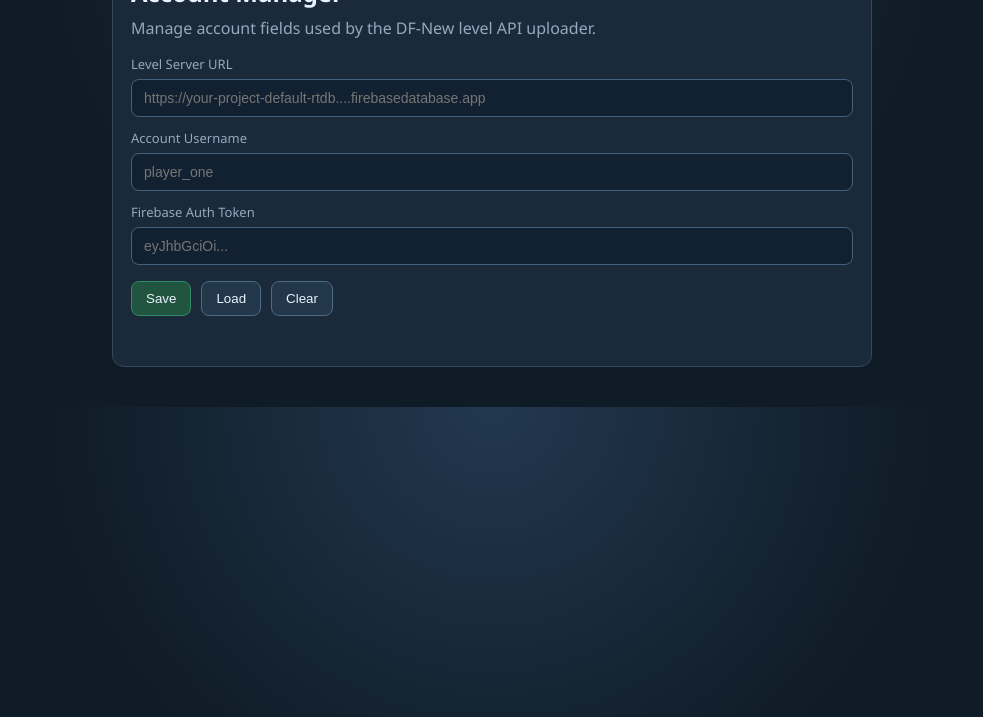
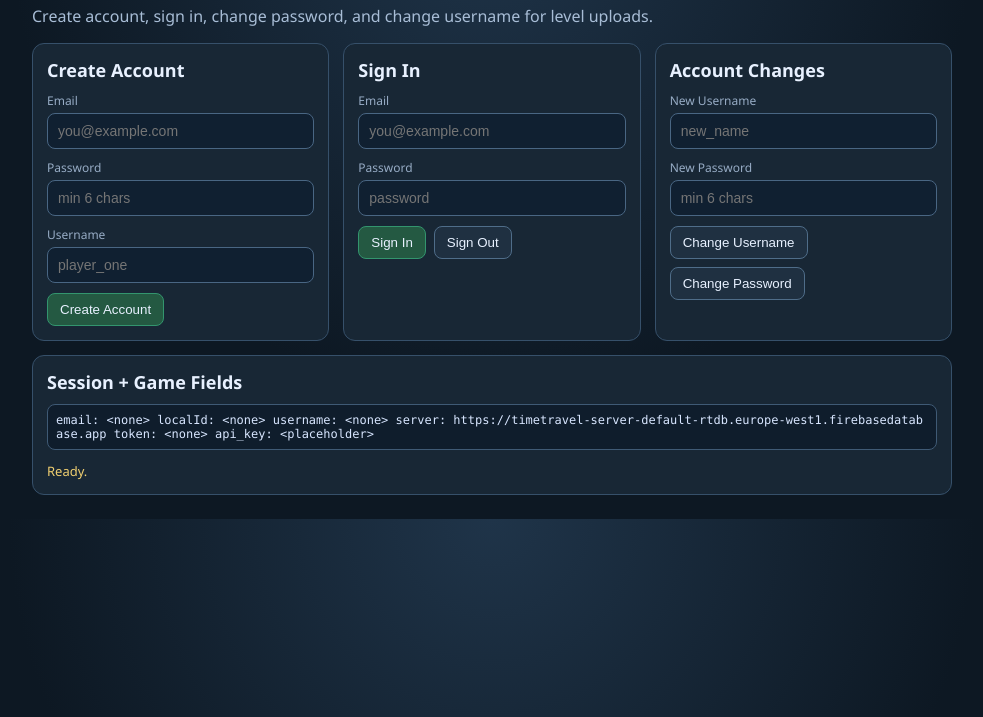
Before and after one commit to Benno111/Dorfplatformer-API, a plain HTML site: page index.html in a window 1280 px wide. Shown: the part 83-800 px from the top of the page, without its empty margins (148-1131 px from the left). Drawn offline with Linux system fonts and the light colour scheme.

```diff
--- a/index.html
+++ b/index.html
@@ -6,89 +6,129 @@
   <title>DF-New Account Manager</title>
   <style>
     :root {
-      --bg: #0f1b26;
-      --panel: #1b2a3a;
-      --text: #eaf2ff;
-      --muted: #95a8bf;
-      --accent: #57c59f;
-      --warn: #f8d66b;
+      --bg: #0d1823;
+      --panel: #182735;
+      --panel-2: #1f3041;
+      --text: #e8f1ff;
+      --muted: #97acc5;
+      --ok: #5cd1a1;
+      --warn: #f0cf70;
+      --err: #ff8c8c;
     }
     body {
       margin: 0;
       font-family: "Segoe UI", Tahoma, sans-serif;
       color: var(--text);
-      background: radial-gradient(circle at top, #22384f, var(--bg) 55%);
+      background: radial-gradient(circle at top, #1f3449, var(--bg) 55%);
     }
-    .wrap {
-      max-width: 760px;
-      margin: 40px auto;
-      padding: 0 16px;
-    }
+    .wrap { max-width: 920px; margin: 24px auto; padding: 0 14px; }
+    .grid { display: grid; gap: 14px; grid-template-columns: repeat(auto-fit, minmax(280px, 1fr)); }
     .panel {
       background: var(--panel);
-      border: 1px solid #334a61;
+      border: 1px solid #36506a;
       border-radius: 12px;
-      padding: 18px;
+      padding: 14px;
     }
-    h1 { margin: 0 0 8px; font-size: 24px; }
-    p { color: var(--muted); margin: 0 0 16px; }
-    label { display: block; margin: 12px 0 6px; font-size: 13px; color: var(--muted); }
+    .panel h2 { margin: 0 0 10px; font-size: 18px; }
+    .panel p { margin: 0 0 10px; color: var(--muted); font-size: 13px; }
+    label { display: block; margin: 10px 0 4px; color: var(--muted); font-size: 12px; }
     input {
       width: 100%;
       box-sizing: border-box;
-      border: 1px solid #45607d;
+      border: 1px solid #496683;
       border-radius: 8px;
-      background: #122131;
+      background: #102031;
       color: var(--text);
-      padding: 10px 12px;
+      padding: 9px 10px;
       font-size: 14px;
     }
-    .actions {
-      margin-top: 16px;
-      display: flex;
-      gap: 10px;
-      flex-wrap: wrap;
-    }
+    .row { display: flex; gap: 8px; flex-wrap: wrap; margin-top: 10px; }
     button {
-      border: 1px solid #4d6b86;
-      background: #23374a;
+      border: 1px solid #4f6d89;
+      background: var(--panel-2);
       color: var(--text);
-      padding: 9px 14px;
       border-radius: 8px;
+      padding: 8px 12px;
       cursor: pointer;
     }
-    button.primary { background: #215540; border-color: #2f8a66; }
+    button.primary { background: #245942; border-color: #33956e; }
     .status {
-      margin-top: 14px;
+      margin-top: 12px;
       min-height: 18px;
+      font-size: 13px;
       color: var(--warn);
-      font-size: 13px;
     }
-    .ok { color: var(--accent); }
+    .ok { color: var(--ok); }
+    .err { color: var(--err); }
+    .mono {
+      font-family: Consolas, "Courier New", monospace;
+      font-size: 12px;
+      word-break: break-all;
+      color: #d8e6ff;
+      background: #0f1d2c;
+      border: 1px solid #3f5a75;
+      border-radius: 8px;
+      padding: 8px;
+      margin-top: 8px;
+    }
   </style>
 </head>
 <body>
   <div class="wrap">
-    <div class="panel">
-      <h1>Account Manager</h1>
-      <p>Manage account fields used by the DF-New level API uploader.</p>
+    <h1>DF-New Account Manager</h1>
+    <p style="color:#a8bdd6">Create account, sign in, change password, and change username for level uploads.</p>
 
-      <label for="serverUrl">Level Server URL</label>
-      <input id="serverUrl" type="text" placeholder="https://your-project-default-rtdb....firebasedatabase.app">
+    <div class="grid">
+      <section class="panel">
+        <h2>Create Account</h2>
+        <label for="createEmail">Email</label>
+        <input id="createEmail" type="email" placeholder="you@example.com">
 
-      <label for="username">Account Username</label>
-      <input id="username" type="text" placeholder="player_one">
+        <label for="createPassword">Password</label>
+        <input id="createPassword" type="password" placeholder="min 6 chars">
 
-      <label for="authToken">Firebase Auth Token</label>
-      <input id="authToken" type="password" placeholder="eyJhbGciOi...">
+        <label for="createUsername">Username</label>
+        <input id="createUsername" type="text" placeholder="player_one">
 
-      <div class="actions">
-        <button id="saveBtn" class="primary">Save</button>
-        <button id="loadBtn">Load</button>
-        <button id="clearBtn">Clear</button>
-      </div>
+        <div class="row">
+          <button id="createAccountBtn" class="primary">Create Account</button>
+        </div>
+      </section>
+
+      <section class="panel">
+        <h2>Sign In</h2>
+        <label for="loginEmail">Email</label>
+        <input id="loginEmail" type="email" placeholder="you@example.com">
+
+        <label for="loginPassword">Password</label>
+        <input id="loginPassword" type="password" placeholder="password">
+
+        <div class="row">
+          <button id="signInBtn" class="primary">Sign In</button>
+          <button id="signOutBtn">Sign Out</button>
+        </div>
+      </section>
+
+      <section class="panel">
+        <h2>Account Changes</h2>
+        <label for="newUsername">New Username</label>
+        <input id="newUsername" type="text" placeholder="new_name">
+
+        <label for="newPassword">New Password</label>
+        <input id="newPassword" type="password" placeholder="min 6 chars">
+
+        <div class="row">
+          <button id="changeUsernameBtn">Change Username</button>
+          <button id="changePasswordBtn">Change Password</button>
+        </div>
+      </section>
+    </div>
+
+    <section class="panel" style="margin-top:14px">
+      <h2>Session + Game Fields</h2>
+      <div id="sessionSummary" class="mono">No session.</div>
       <div class="status" id="status"></div>
-    </div>
+    </section>
   </div>
   <script src="./account-manager.js"></script>
 </body>
```
Also changed, not shown: account-manager.html (deleted, +0 -135 lines).
